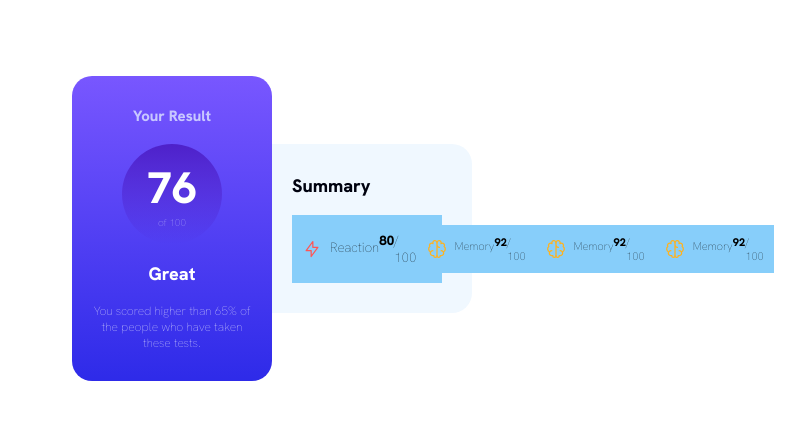
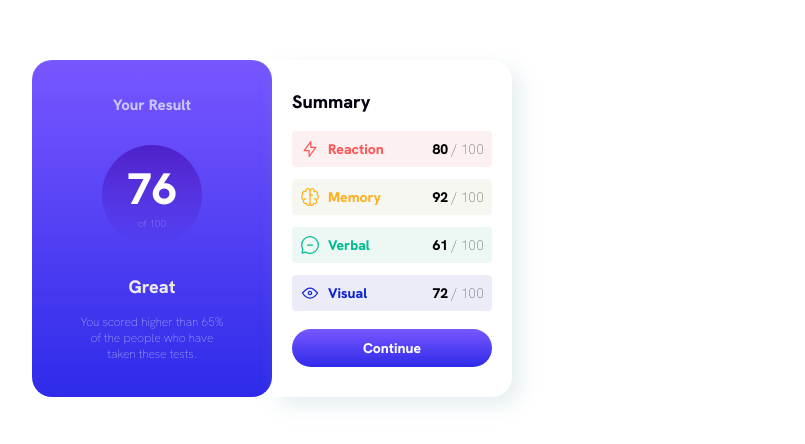
Before and after one commit to themeed9/Component, a plain HTML site: page results-summary-component-main/index.html in a window 1280 px wide. Shown: the part 172-616 px from the top of the page, without its empty margins (368-1173 px from the left). Drawn offline with Linux system fonts and the light colour scheme.

Commit message:
last commit

```diff
--- a/results-summary-component-main/index.html
+++ b/results-summary-component-main/index.html
@@ -1,54 +1,101 @@
 <!DOCTYPE html>
 <html lang="en">
   <head>
-  <meta charset="UTF-8">
-  <meta name="viewport" content="width=device-width, initial-scale=1.0"> <!-- displays site properly based on user's device -->
+    <meta charset="UTF-8" />
+    <meta name="viewport" content="width=device-width, initial-scale=1.0" />
+    <!-- displays site properly based on user's device -->
 
-  <link rel="icon" type="image/png" sizes="32x32" href="./assets/images/favicon-32x32.png">
-  <link rel="stylesheet" href="style.css">
-
+    <link
+      rel="icon"
+      type="image/png"
+      sizes="32x32"
+      href="./assets/images/favicon-32x32.png"
+    />
+    <link rel="stylesheet" href="style.css" />
 
     <title>Frontend Mentor | Results summary component</title>
 
     <!-- Feel free to remove these styles or customise in your own stylesheet 👍 -->
     <style>
-    .attribution { font-size: 11px; text-align: center; }
-    .attribution a { color: hsl(228, 45%, 44%); }
+      .attribution {
+        font-size: 11px;
+        text-align: center;
+      }
+      .attribution a {
+        color: hsl(228, 45%, 44%);
+      }
     </style>
   </head>
   <body class="body">
+    <main style="display: flex; background-color: white;border-radius: 20px;">
       <div class="info">
-    <h1 style="color: hsl(241, 100%, 89%); font-size: 15px;font-weight: 550;">
+        <h1
+          style="color: hsl(241, 100%, 89%); font-size: 15px; font-weight: 550"
+        >
           Your Result
         </h1>
         <div class="circle">
-      <div style="font-size: 44px; color: white; font-weight: 700;">76 </div>
-      <div style="font-size: 10px; color: hsl(241, 100%, 89%);">of 100</div>
+          <div style="font-size: 44px; color: white; font-weight: 700">76</div>
+          <div style="font-size: 10px; color: hsl(241, 100%, 89%)">of 100</div>
         </div>
-    <h2 style="color: hsl(0, 0%, 100%); font-weight: 600; font-size: 18px;"> Great</h2>
-    <p style="font-size: 12px; color: hsl(0, 0%, 100%);font-weight: 500; text-align: center;">You scored higher than 65% of the people who have taken these tests.</p>
+        <div class="great">
+          <h2 style="color: hsl(0, 7%, 92%); font-weight: 600; font-size: 18px">
+            Great
+          </h2>
+          <p
+            style="
+              font-size: 12px;
+              color: hsl(0, 0%, 100%);
+              font-weight: 500;
+              text-align: center;
+              width: 150px;
+            "
+          >
+            You scored higher than 65% of the people who have taken these tests.
+          </p>
+        </div>
       </div>
       <div class="box-2">
-    <h2 style="color: hsl(232, 100%, 3%); font-weight: 600; font-size: 18px;">Summary</h2>
+        <h2
+          style="color: hsl(232, 100%, 3%); font-weight: 600; font-size: 18px"
+        >
+          Summary
+        </h2>
         <div class="cardlist">
-      <div class="card">
+          <div class="card" style="background-color: rgb(252, 240, 240)">
             <div class="title">
-          <img src="./assets/images/icon-reaction.svg" alt="reaction icon">Reaction</div>
-      <div class="score"> <strong>80</strong>/ 100</div>
-      <div class="card">
-        <div class="title"><img src="./assets/images/icon-memory.svg" alt="icon-memory">Memory</div>
-        <div class="score"><strong>92</strong>/ 100</div>
+              <img
+                src="./assets/images/icon-reaction.svg"
+                alt="reaction icon"
+              />
+              <strong style="color: hsl(0, 100%, 67%)">Reaction</strong>
             </div>
-      <div class="card">
-        <div class="title"><img src="./assets/images/icon-memory.svg" alt="icon-memory">Memory</div>
-        <div class="score"><strong>92</strong>/ 100</div>
+            <div><strong>80</strong> / 100</div>
           </div>
-      <div class="card">
-        <div class="title"><img src="./assets/images/icon-memory.svg" alt="icon-memory">Memory</div>
-        <div class="score"><strong>92</strong>/ 100</div>
+          <div class="card" style="background-color: hsl(60, 26%, 96%)">
+            <div class="title">
+              <img src="./assets/images/icon-memory.svg" alt="icon-memory" />
+              <strong style="color: hsl(39, 100%, 56%)">Memory</strong>
+            </div>
+            <div><strong>92</strong> / 100</div>
+          </div>
+          <div class="card" style="background-color: hsl(160, 43%, 95%)">
+            <div class="title">
+              <img src="./assets/images/icon-verbal.svg" alt="icon-memory" />
+              <strong style="color: hsl(166, 100%, 37%)">Verbal</strong>
+            </div>
+            <div><strong>61</strong> / 100</div>
+          </div>
+          <div class="card" style="background-color: hsl(240, 46%, 95%)">
+            <div class="title">
+              <img src="./assets/images/icon-visual.svg" alt="icon-visual" />
+              <strong style="color: hsl(234, 85%, 45%)"> Visual</strong>
+            </div>
+            <div><strong>72</strong> / 100</div>
           </div>
         </div>
+        <div class="button">Continue</div>
       </div>
+    </main>
   </body>
-
 </html>
--- a/results-summary-component-main/style.css
+++ b/results-summary-component-main/style.css
@@ -14,15 +14,23 @@
     margin: 0;}
 .info{
     background: linear-gradient(to bottom, hsl(252, 100%, 67%), hsl(241, 81%, 54%));
-    width: 200px;
+    /* width: 200px; */
     display: flex;
     align-items: center;
     justify-content: center;
     flex-direction: column;
     border-radius: 20px;
-    gap: 18px;
+    gap: 30px;
     padding: 30px 20px;
 
+}
+.great{
+    display: flex;
+    align-items: center;
+    justify-content: center;
+    gap: 16px;
+    flex-direction: column;
+    width: 200px;
 }
 .circle {
     width: 100px;
@@ -36,37 +44,57 @@
 
 }
 .box-2{
-    width: 200px;
+    /* width: 200px; */
     display: flex;
     align-items: start;
     justify-content: center;
     flex-direction: column;
-    border-top-right-radius: 20px;
-    border-bottom-right-radius: 20px;
-    background-color: aliceblue;
+    border-radius: 0px 20px 20px 0px;
+    background-color: white;
     gap: 18px;
     padding: 30px 20px;
-    box-shadow: 10px (from left hsl(241, 100%, 89%));
-}
-.card{
-    display: flex;
-    padding: 10px;
-    background-color: lightskyblue;
-    width: 150px;
-    font-size: smaller;
-    font-weight: 500;
-    justify-content: space-between;
-    align-items: center;
+    box-shadow: 8px 8px 20px rgba(156, 185, 196, 0.26);
 }
 .cardlist{
     display: flex;
     justify-content: center;
     align-items: center;
+    flex-direction: column;
+    gap: 12px;
+}
+.card{
+    display: flex;
+    padding: 8px;
+    background-color: lightskyblue;
+    width: 200px;
+    font-size: 14px;
+    font-weight: 500;
+    justify-content: space-between;
+    align-items: center;
+    gap: 42px;
+    border-radius: 4px;
 }
 .title{
     display: flex;
     gap: 8px;
+    justify-content: center;
+    align-items: center;
 }
 .score{
     display: flex;
+    justify-content: center;
+    align-items: center;
 }
+.button{
+    display: flex;
+    align-items: center;
+    justify-content: center;
+    text-align: center;
+    background: linear-gradient(to bottom, hsl(252, 100%, 67%), hsl(241, 81%, 54%));
+    width: 200px;
+    border-radius: 20px;
+    color: white;
+    padding: 10px;
+    font-size: 14px;
+    font-weight: 600;
+}
```
Lines whose indentation alone changed are shown as unchanged.
